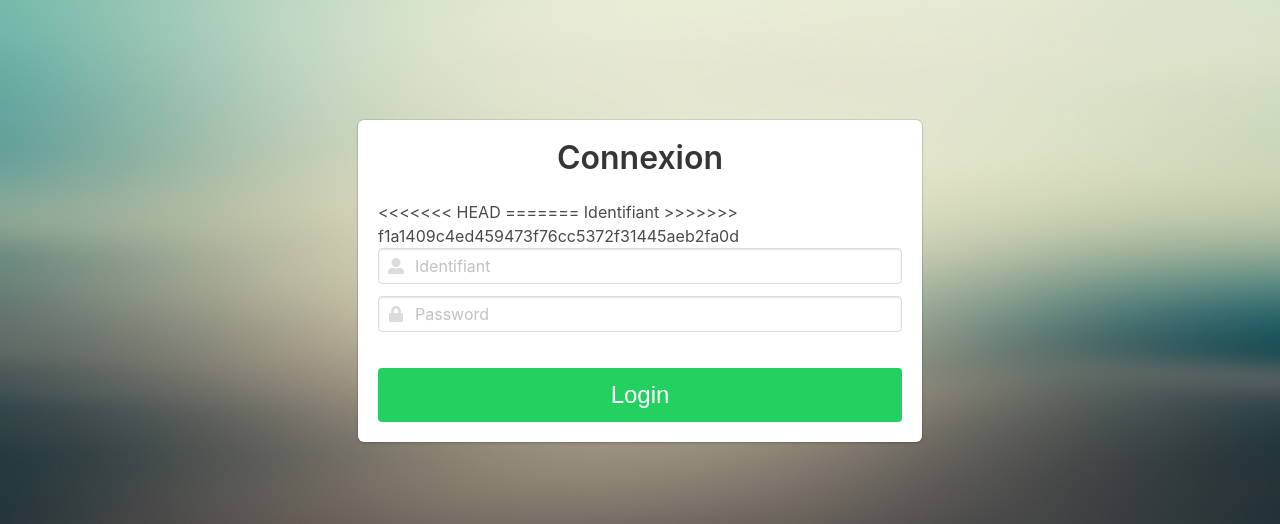
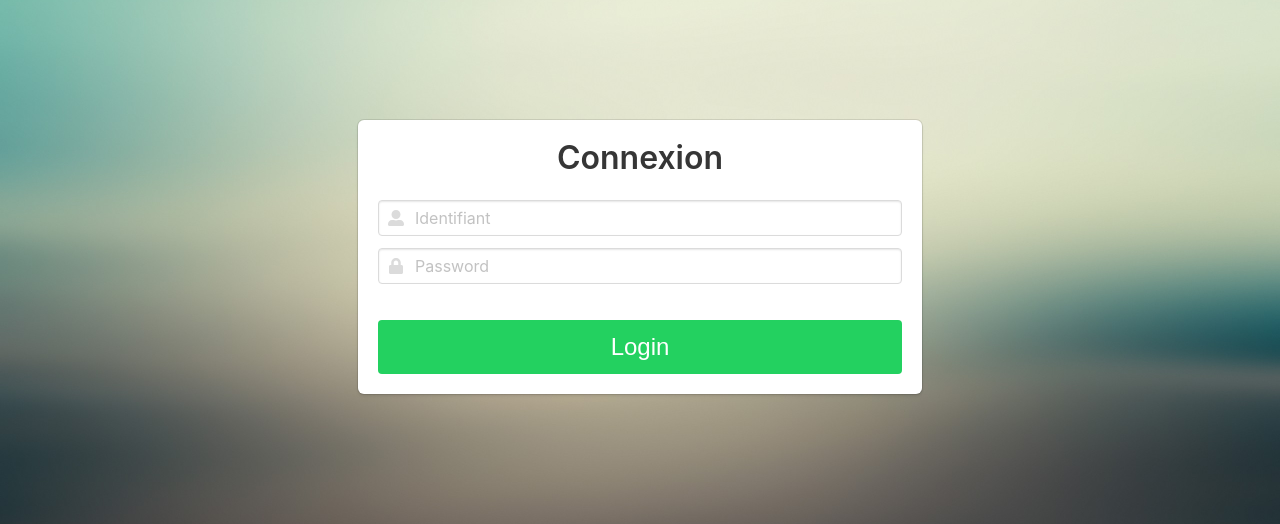
Before and after one commit to rubstr/gestionvisites, a Symfony app: template gestionRapportVisites/templates/security/login.html.twig in a window 1280 px wide. Shown: the part 134-658 px from the top of the page. Run offline with Twig, Linux system fonts and the light colour scheme; the template is opened without the code that fills it, so the values that code supplies are empty; some libraries are stand-ins or nearby versions.

Commit message:
corection 1

```diff
--- a/gestionRapportVisites/templates/security/login.html.twig
+++ b/gestionRapportVisites/templates/security/login.html.twig
@@ -14,12 +14,7 @@
 
                     <div class="field">
                         <form action="{{ path('login') }}" method="post">
-<<<<<<< HEAD
                             <label for="Identifiant"></label>
-=======
-
-                            <label for="Identifiant">Identifiant</label>
->>>>>>> f1a1409c4ed459473f76cc5372f31445aeb2fa0d
                             <p class="control has-icons-left has-icons-right">
                                 <input {% if error %}class="input is-danger"{% endif %} class="input" type="mytext" id="username" name="_username" value="{{ last_username }}" placeholder="Identifiant">
                                 <span class="icon is-small is-left">
```
